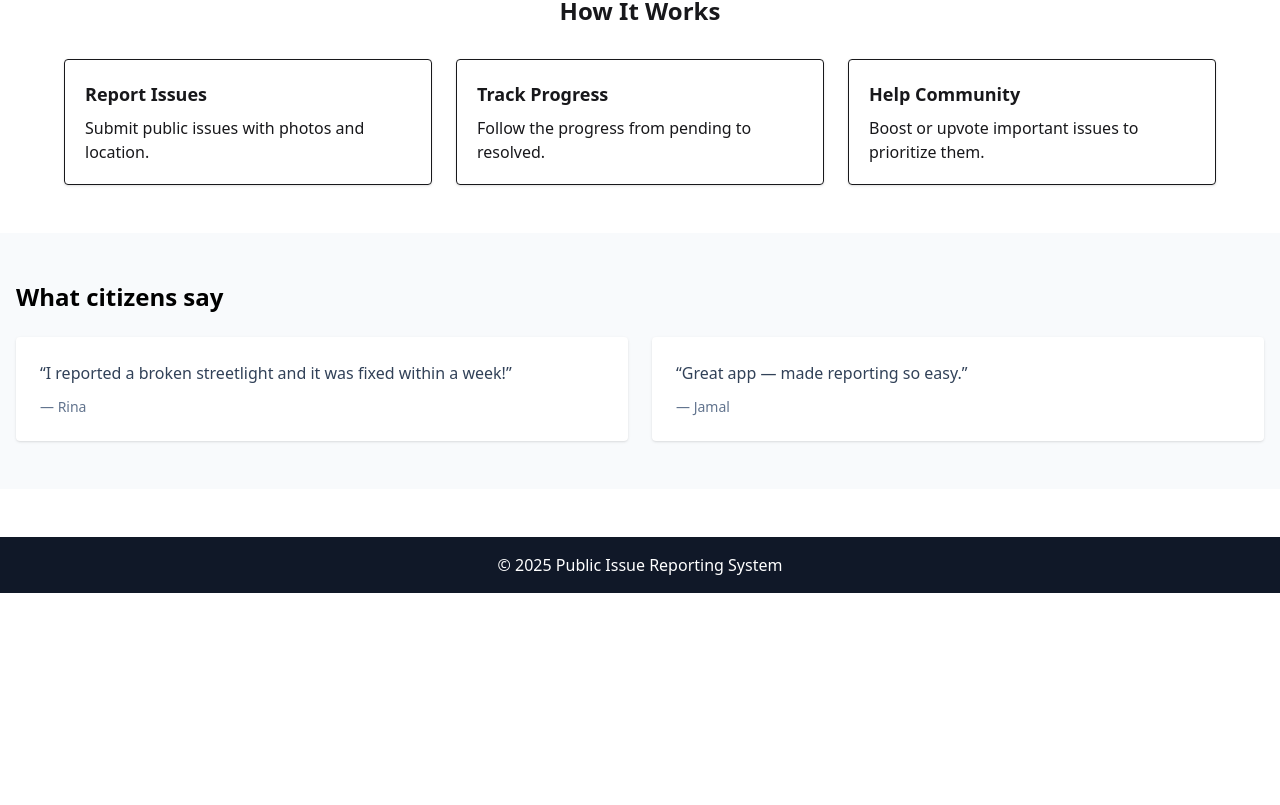
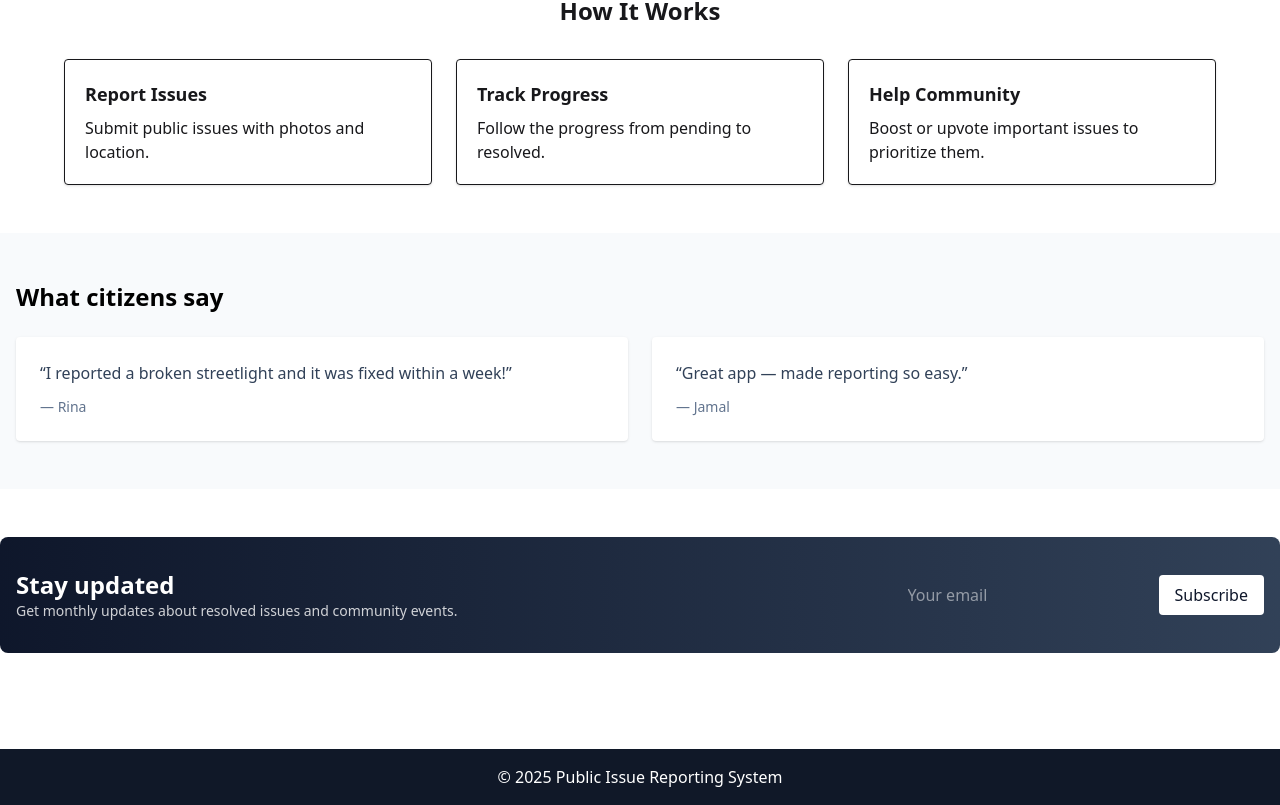
Before and after one commit to iam-AmirKhan/Issue-Reporting-System--Client-, a React (Vite) app: page / in a window 1280 px wide. Shown: the part 1465-2270 px from the top of the page. Before the commit the page ends 2058 px from the top, so only its background shows below. Built offline with nearby package versions, Linux system fonts and the light colour scheme; no server answers.

Commit message:
newsletter section

```diff
--- a/src/components/Home/Home.jsx
+++ b/src/components/Home/Home.jsx
@@ -1,6 +1,7 @@
 import BannerSlider from "../Home/BannerSlider";
 import Features from "./Features";
 import LatestResolvedSection from "./LatestResolvedSection";
+import NewsLetter from "./NewsLetter";
 import Testimonials from "./Testimonials";
 
 const Home = () => {
@@ -10,6 +11,7 @@ const Home = () => {
       <LatestResolvedSection />
       <Features />
       <Testimonials />
+      <NewsLetter />
 
     </div>
   );
--- /dev/null
+++ b/src/components/Home/NewsLetter.jsx
@@ -0,0 +1,31 @@
+import React, { useState } from "react";
+
+export default function NewsLetter() {
+  const [email, setEmail] = useState("");
+  const [ok, setOk] = useState(null);
+
+  const subscribe = (e) => {
+    e.preventDefault();
+    setOk(true);
+    setTimeout(() => setOk(null), 3000);
+    setEmail("");
+  };
+
+  return (
+    <section className="py-12">
+      <div className="container mx-auto px-4 bg-gradient-to-r from-slate-900 to-slate-700 text-white rounded-lg p-8">
+        <div className="flex flex-col md:flex-row items-center justify-between gap-4">
+          <div>
+            <h3 className="text-2xl font-bold">Stay updated</h3>
+            <p className="text-sm opacity-80">Get monthly updates about resolved issues and community events.</p>
+          </div>
+          <form onSubmit={subscribe} className="flex gap-2">
+            <input value={email} onChange={(e)=>setEmail(e.target.value)} type="email" placeholder="Your email" required className="px-3 py-2 rounded text-white" />
+            <button className="bg-white text-slate-900 px-4 py-2 rounded">Subscribe</button>
+          </form>
+        </div>
+        {ok && <p className="mt-3 text-sm">Thank you — you are subscribed!</p>}
+      </div>
+    </section>
+  );
+}
```
